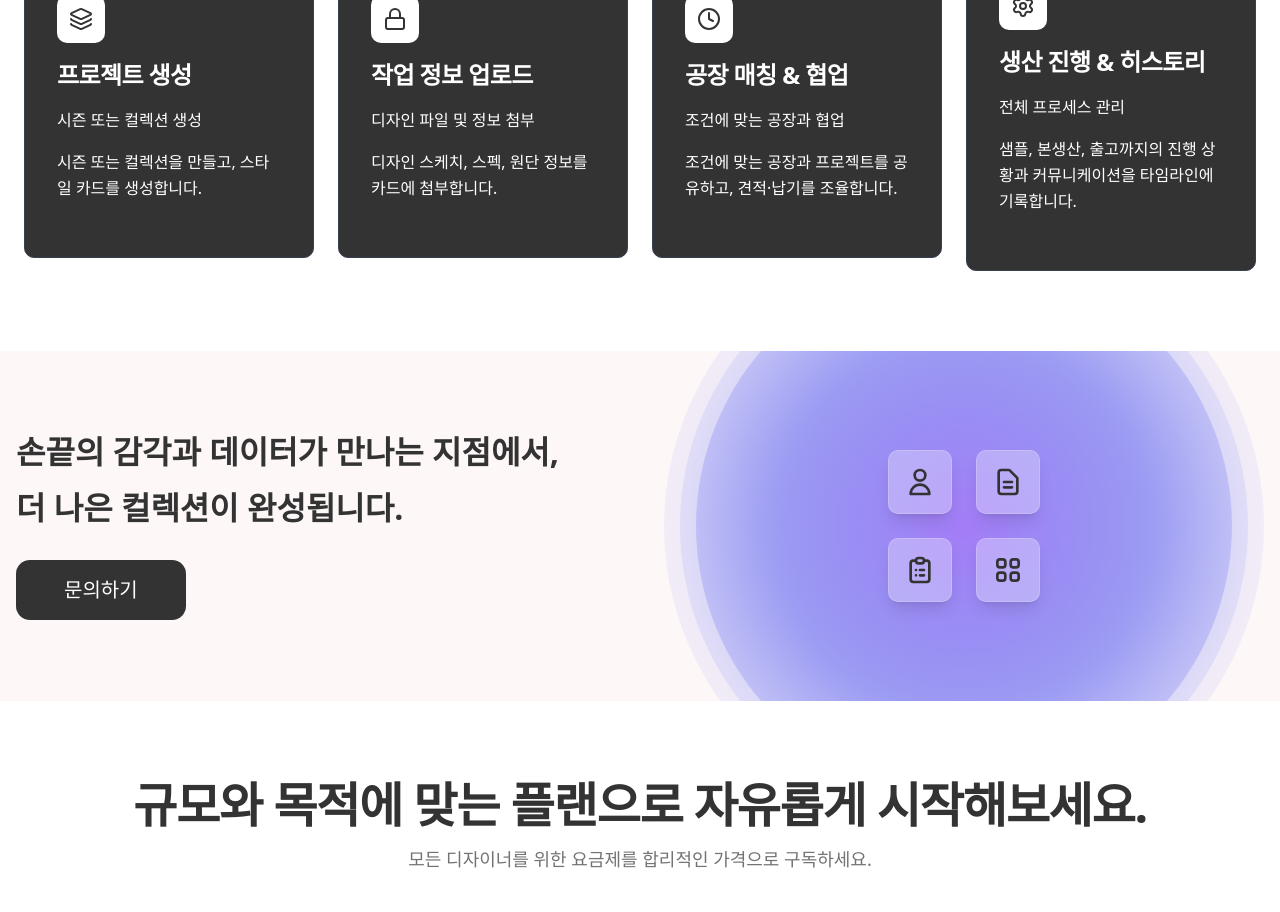
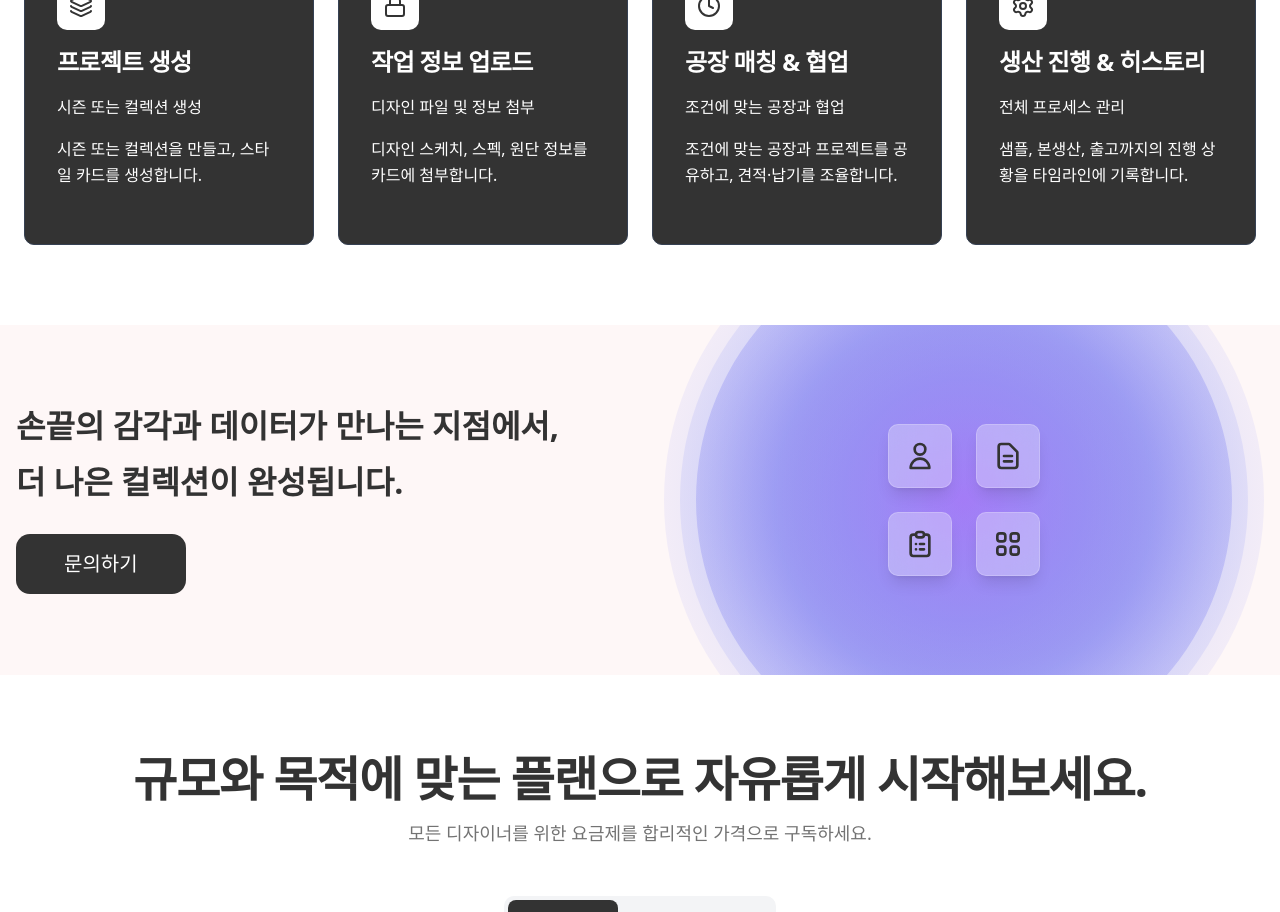
Before and after one commit to faddit-agency/business_faddit, a Next.js app: page / in a window 1280 px wide. Shown: the part 3880-4792 px from the top of the page. Built offline with nearby package versions, Linux system fonts and the light colour scheme.

Commit message:
텍스트 수정: how-it-works 섹션에서 '과 커뮤니케이션' 제거

```diff
--- a/locales/ko.ts
+++ b/locales/ko.ts
@@ -182,7 +182,7 @@ export const ko = {
         title: "생산 진행 & 히스토리",
         subtitle: "전체 프로세스 관리",
         description:
-          "샘플, 본생산, 출고까지의 진행 상황과 커뮤니케이션을 타임라인에 기록합니다.",
+          "샘플, 본생산, 출고까지의 진행 상황을 타임라인에 기록합니다.",
       },
     ],
   },
```
